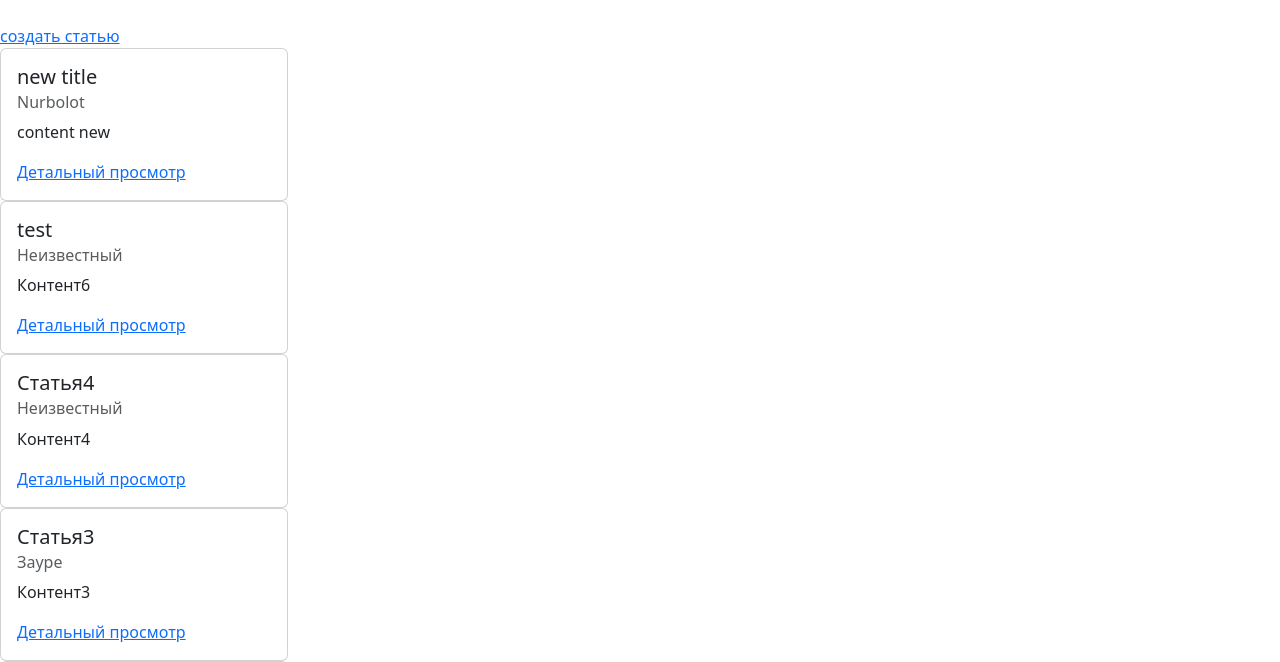
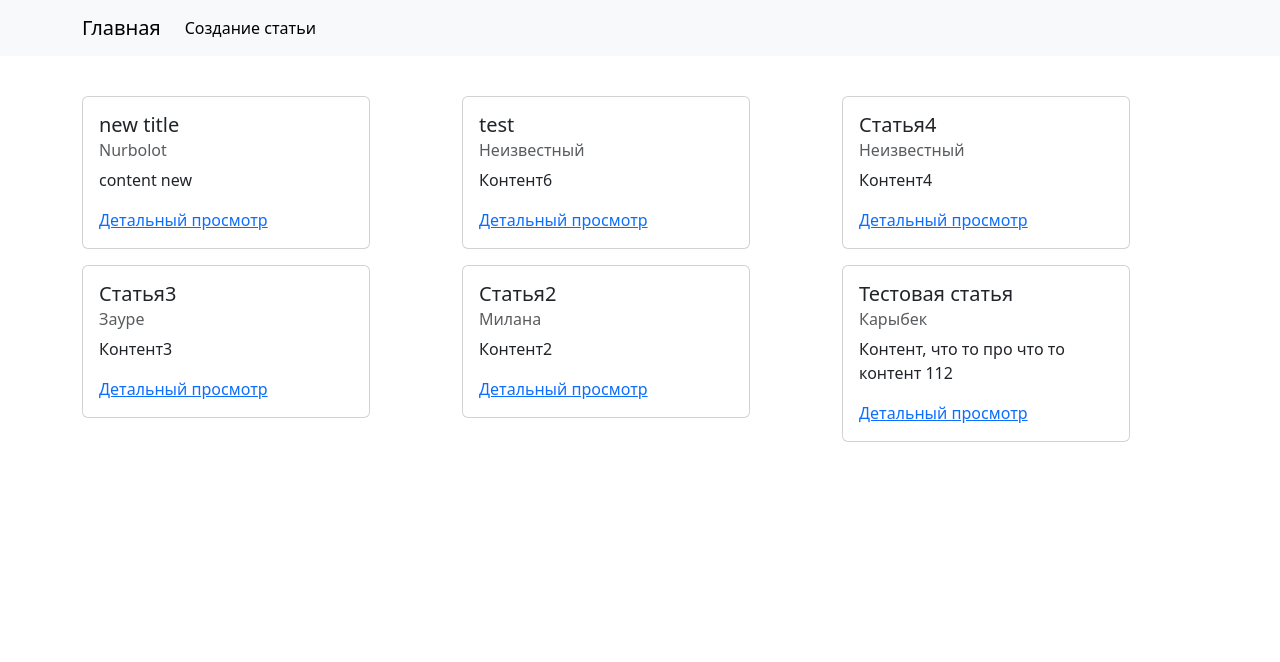
Before and after one commit to KarybekZholbunov/article_projects, a Django app: page / in a window 1280 px wide. Shown: the top 662 px of the page. After the commit the page ends 442 px from the top, so only its background shows below. Run offline with Django 5.2, Linux system fonts and the light colour scheme; data comes from the database, SQL or seed files in the repository.

Commit message:
Добавили шаблон и унаследовали все остальные от него

```diff
--- a/source/webapp/static/styles/style.css
+++ b/source/webapp/static/styles/style.css
@@ -1,7 +1,6 @@
 .article{
     border: solid 1px;
     color: darkviolet;
-    background: lightblue;
 }
 
 .image{
--- /dev/null
+++ b/source/webapp/templates/base.html
@@ -0,0 +1,44 @@
+{% load static %}
+<!doctype html>
+<html lang="en">
+<head>
+    <meta charset="UTF-8">
+    <meta name="viewport"
+          content="width=device-width, user-scalable=no, initial-scale=1.0, maximum-scale=1.0, minimum-scale=1.0">
+    <meta http-equiv="X-UA-Compatible" content="ie=edge">
+    <link rel="stylesheet" href="{% static 'styles/style.css' %}">
+    <link href="https://cdn.jsdelivr.net/npm/bootstrap@5.3.3/dist/css/bootstrap.min.css" rel="stylesheet" integrity="sha384-QWTKZyjpPEjISv5WaRU9OFeRpok6YctnYmDr5pNlyT2bRjXh0JMhjY6hW+ALEwIH" crossorigin="anonymous">
+    {% block title %}
+    	<title>Document</title>
+    {% endblock %}
+</head>
+
+<body>
+
+<nav class="navbar navbar-expand-lg bg-body-tertiary">
+  <div class="container">
+    <a class="navbar-brand" href="{% url 'articles' %}">Главная</a>
+    <button class="navbar-toggler" type="button" data-bs-toggle="collapse" data-bs-target="#navbarNav" aria-controls="navbarNav" aria-expanded="false" aria-label="Toggle navigation">
+      <span class="navbar-toggler-icon"></span>
+    </button>
+    <div class="collapse navbar-collapse" id="navbarNav">
+      <ul class="navbar-nav">
+          {% block links %}
+        <li class="nav-item">
+          <a class="nav-link active" aria-current="page" href="{% url 'create_article' %}">Создание статьи</a>
+        </li>
+          {% endblock %}
+      </ul>
+    </div>
+  </div>
+</nav>
+
+<div class="container">
+    {% block content %}
+        TEST
+    {% endblock %}
+</div>
+
+<script src="https://cdn.jsdelivr.net/npm/bootstrap@5.3.3/dist/js/bootstrap.bundle.min.js" integrity="sha384-YvpcrYf0tY3lHB60NNkmXc5s9fDVZLESaAA55NDzOxhy9GkcIdslK1eN7N6jIeHz" crossorigin="anonymous"></script>
+</body>
+</html>
--- a/source/webapp/templates/index.html
+++ b/source/webapp/templates/index.html
@@ -1,21 +1,14 @@
-{% load static %}
-<!doctype html>
-<html lang="en">
-<head>
-    <meta charset="UTF-8">
-    <meta name="viewport"
-          content="width=device-width, user-scalable=no, initial-scale=1.0, maximum-scale=1.0, minimum-scale=1.0">
-    <meta http-equiv="X-UA-Compatible" content="ie=edge">
-    <title>Document</title>
-    <link href="https://cdn.jsdelivr.net/npm/bootstrap@5.3.3/dist/css/bootstrap.min.css" rel="stylesheet" integrity="sha384-QWTKZyjpPEjISv5WaRU9OFeRpok6YctnYmDr5pNlyT2bRjXh0JMhjY6hW+ALEwIH" crossorigin="anonymous">
-    <link rel="stylesheet" href="{% static 'styles/style.css' %}">
-</head>
-<body>
+{% extends "base.html" %}
+
+{% block title %}
+	<title>Articles</title>
+{% endblock %}
+{% block content %}
     <br>
-<a href="{% url 'create_article' %}">создать статью</a>
-<br>
+    <div class="row">
         {% for article in articles %}
-    <div class="card" style="width: 18rem;">
+            <div class="col-12 col-md-6 col-lg-4">
+                <div class="card mt-3" style="width: 18rem;">
                      <div class="card-body">
                          <h5 class="card-title">{{ article.title }}</h5>
                          <h6 class="card-subtitle mb-2 text-body-secondary">{{ article.author }}</h6>
@@ -24,8 +17,8 @@
                         <a href="#" class="card-link"></a>
                     </div>
                 </div>
+            </div>
+
         {% endfor %}
-
-<script src="https://cdn.jsdelivr.net/npm/bootstrap@5.3.3/dist/js/bootstrap.bundle.min.js" integrity="sha384-YvpcrYf0tY3lHB60NNkmXc5s9fDVZLESaAA55NDzOxhy9GkcIdslK1eN7N6jIeHz" crossorigin="anonymous"></script>
-</body>
-</html>
+    </div>
+{% endblock %}
```
Also changed, not shown: source/webapp/templates/article_detail.html (+5 -13 lines), source/webapp/templates/create_article.html (+5 -11 lines). Lines whose indentation alone changed are shown as unchanged.
